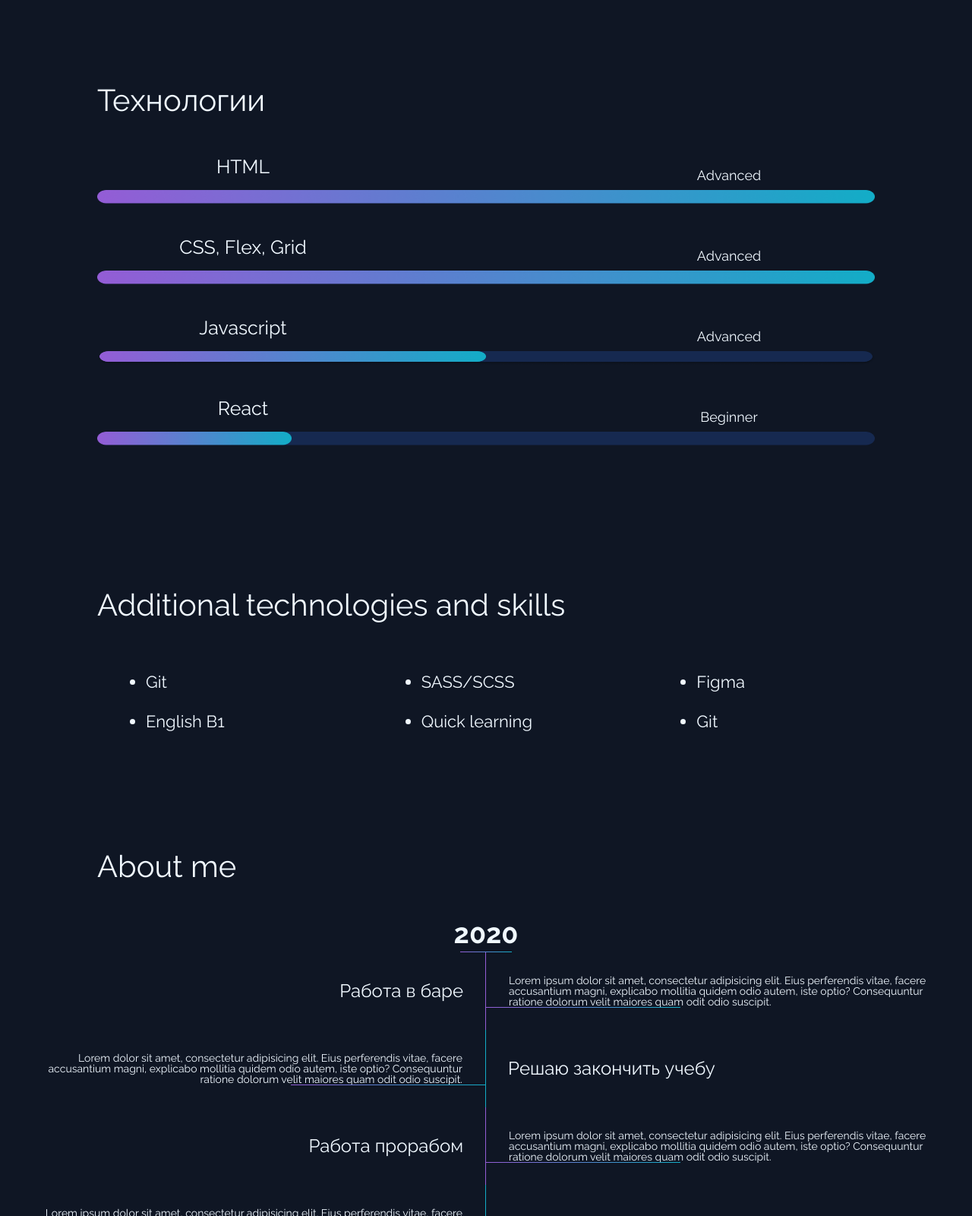
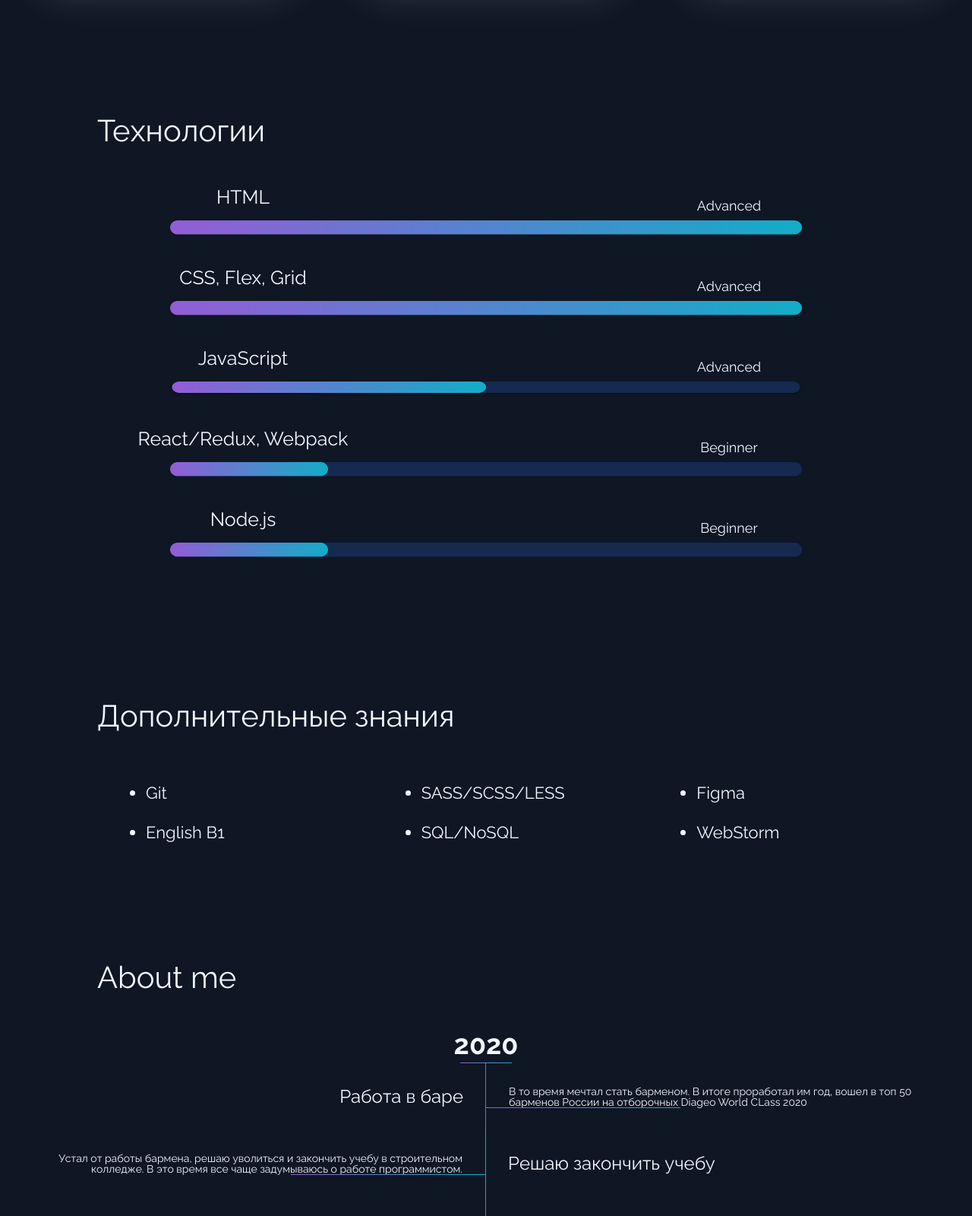
Before and after one commit to R-Morpheus/Portfolio, a plain HTML site: page index.html in a window 1280 px wide. Shown: the part 1200-2800 px from the top of the page at 76% size. Drawn offline with Linux system fonts and the light colour scheme.

Commit message:
add changes

```diff
--- a/index.html
+++ b/index.html
@@ -67,14 +67,14 @@
             <div class="project__title">MyCloud</div>
             <div class="project__line"></div>
             <div class="project__subtitle">Облачное хранилище. Стек MERN. Из функций: регистрация и авторизация, закачка разных файлов, скачивание файлов сервера, удаление файлов с сервера.</div>
-            <a class="project__button"href="https://github.com/R-Morpheus/myStore" target=_blank>Перейти</a>
+            <a class="project__button"href="https://github.com/R-Morpheus/myCloud" target=_blank>Перейти</a>
         </div>
         <div class="project__container">
-            <img src="./Images/calc.png" alt="MyMarket-img" class="project__img">
+            <img src="./Images/calculator.jpg" alt="MyMarket-img" class="project__img">
             <div class="project__title">Calculator</div>
             <div class="project__line"></div>
             <div class="project__subtitle">Один из первых проектов, обычный калькулятор написанный на ванильном Js.</div>
-            <a class="project__button"href="https://github.com/R-Morpheus/myStore" target=_blank>Перейти</a>
+            <a class="project__button"href="https://github.com/R-Morpheus/Calculator" target=_blank>Перейти</a>
         </div>
     </section>
 
@@ -92,19 +92,24 @@
             <img src="./Images/indicatorFull.png"  alt="Progress" class="technologies__image" >
         </div>
         <div class="texnologies__element">
-            <p class="technologies__item">Javascript</p>
+            <p class="technologies__item">JavaScript</p>
             <p class="technologies__skill">Advanced</p>
             <img src="./Images/indicatorMiddle.png" alt="Progress" class="technologies__image" >
         </div>
         <div class="texnologies__element">
-            <p class="technologies__item">React</p>
+            <p class="technologies__item">React/Redux, Webpack</p>
+            <p class="technologies__skill">Beginner</p>
+            <img src="./Images/indicatorBeginner.png" alt="Progress" class="technologies__image" >
+        </div>
+        <div class="texnologies__element">
+            <p class="technologies__item">Node.js</p>
             <p class="technologies__skill">Beginner</p>
             <img src="./Images/indicatorBeginner.png" alt="Progress" class="technologies__image" >
         </div>
     </section>
 
     <section class="softSkills">
-        <div class="headers">Additional technologies and skills</div>
+        <div class="headers">Дополнительные знания</div>
         <div class="softSkills__list">
             <ul class="softSkills__item">
                 <li class="softSkills__item_name">
@@ -113,7 +118,7 @@
             </ul>
             <ul class="softSkills__item">
                 <li class="softSkills__item_name">
-                    SASS/SCSS
+                    SASS/SCSS/LESS
                 </li>
             </ul>
             <ul class="softSkills__item">
@@ -128,12 +133,12 @@
             </ul>
             <ul class="softSkills__item">
                 <li class="softSkills__item_name">
-                    Quick learning
+                    SQL/NoSQL
                 </li>
             </ul>
             <ul class="softSkills__item">
                 <li class="softSkills__item_name">
-                    Git
+                    WebStorm
                 </li>
             </ul>
         </div>
@@ -155,35 +160,35 @@
             <ul class="days">
               <li class="day">
                 <div class="events">
-                  <p>Lorem ipsum dolor sit amet, consectetur adipisicing elit. Eius perferendis vitae, facere accusantium magni, explicabo mollitia quidem odio autem, iste optio? Consequuntur ratione dolorum velit maiores quam odit odio suscipit.</p>
+                  <p>В то время мечтал стать барменом. В итоге проработал им год, вошел в топ 50 барменов России на отборочных Diageo World CLass 2020</p>
                   <div class="date" id="date">Работа в баре</div>
                 </div>
               </li>
 
               <li class="day">
                 <div class="events">
-                  <p>Lorem dolor sit amet, consectetur adipisicing elit. Eius perferendis vitae, facere accusantium magni, explicabo mollitia quidem odio autem, iste optio? Consequuntur ratione dolorum velit maiores quam odit odio suscipit.</p>
+                  <p>Устал от работы бармена, решаю уволиться и закончить учебу в строительном колледже. В это время все чаще задумываюсь о работе программистом.</p>
                   <div class="date" id="date">Решаю закончить учебу</div>
                 </div>
               </li>
 
               <li class="day">
                 <div class="events">
-                  <p>Lorem ipsum dolor sit amet, consectetur adipisicing elit. Eius perferendis vitae, facere accusantium magni, explicabo mollitia quidem odio autem, iste optio? Consequuntur ratione dolorum velit maiores quam odit odio suscipit.</p>
+                  <p>Устраиваюсь в строительную компанию прорабом, руководил большим строительным объектом. В безумном темпе проработал 1,5 года, "построил" огромный комплекс "Dubrava 2.0"</p>
                   <div class="date" id="date">Работа прорабом</div>
                 </div>
               </li>
 
               <li class="day">
                 <div class="events">
-                  <p>Lorem ipsum dolor sit amet, consectetur adipisicing elit. Eius perferendis vitae, facere accusantium magni, explicabo mollitia quidem odio autem, iste optio? Consequuntur ratione dolorum velit maiores quam odit odio suscipit.</p>
+                  <p>Устал от работы на стройке, решаю наконец полностью себя посвятить программированию.</p>
                   <div class="date" id="date">Решаю поменять профессию</div>
                 </div>
               </li>
 
               <li class="day">
                 <div class="events">
-                  <p>Lorem ipsum dolor sit amet, consectetur adipisicing elit. Eius perferendis vitae, facere accusantium magni, explicabo mollitia quidem odio autem, iste optio? Consequuntur ratione dolorum velit maiores quam odit odio suscipit.</p>
+                  <p>Теперь каждый день проходит в учебе IT разработки. На данный момент идет 7-ой месяц моего обучения.</p>
                   <div class="date" id="date">Учеба</div>
                 </div>
               </li>
@@ -207,10 +212,10 @@
           </div>
     </section>
     <footer class="footer">
-        <div class="myTelephone">Call me: +79872711206</div>
-        <div class="myEmail">Email: gagach16rus@gmail.com</div>
+        <div class="myTelephone">Call me: +7(986)-913-26-44</div>
+        <div class="myEmail">Email: serazetrashid@gmail.com</div>
         <div class="footer__links">
-            <a href="https://github.com/R-Morpheus" target="_blank">
+            <a href="https://github.com/R-Morpheus"target="_blank">
                 <img src="./logo/github.png" alt="Github" class="link_github_footer">
             </a>
             <a href="https://www.linkedin.com/in/gagach-loid-56a59a24a/" target="_blank">
--- a/style.css
+++ b/style.css
@@ -213,7 +213,7 @@ body{
 }
 .project__container {
     width: 40vh;
-    height: 55vh;
+    height: 60vh;
     display: flex;
     flex-wrap: wrap;
     align-items: center;
@@ -298,8 +298,8 @@ body{
     font-size: 18px;
 }
 .technologies__image{
-    width: 80%;
-    height: 45%;
+    width: 65%;
+    height: 50%;
     grid-area: 2 / 1 / 3 / 3;
     justify-content: center;
     margin: auto;
@@ -511,16 +511,6 @@ p{
     }
 }
 
-
-
-
-
-
-
-
-
-
-
 /* _________________________________________________________________ */
 
 
```
Also changed, not shown: Images/calculator.jpg (added).
